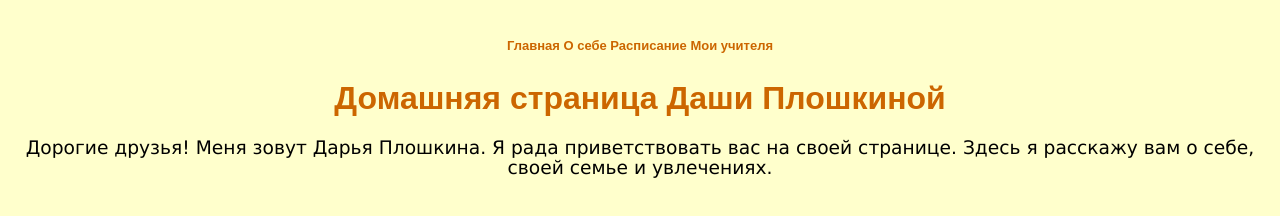
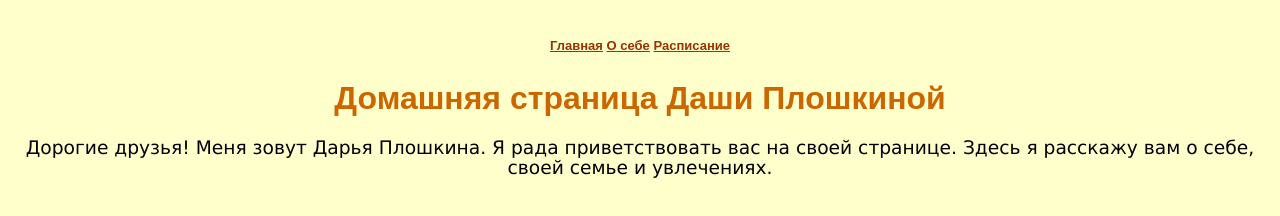
Before and after one commit to mashadasha/mashadasha.github.io, a plain HTML site: page index.html in a window 1280 px wide. Drawn offline with Linux system fonts and the light colour scheme.

Commit message:
Add files via upload

```diff
--- a/index.html
+++ b/index.html
@@ -4,7 +4,7 @@
 <meta content="text/html; charset=UTF-8" http-equiv="content-type"><title>Домашняя страница Даши Плошкиной</title></head><body style="color: rgb(0, 1, 2); background-color: rgb(255, 255, 204);" alink="#000099" link="#993300" vlink="#990099">
 
 <div style="text-align: center; font-family: Arial; color: rgb(204, 102, 0);">
-<h1><font size="-1">Главная О себе Расписание Мои учителя</font><br>
+<h1><font size="-1"><a href="index.html">Главная</a> <a href="about_me.html">О себе</a> <a href="rasp.html">Расписание</a></font><br>
 <span style="font-weight: bold;"><span class=""></span></span></h1>
 <h1><span style="font-weight: bold;"><span class="">Домашняя страница Даши Плошкиной</span></span><br>
 </h1>
```
